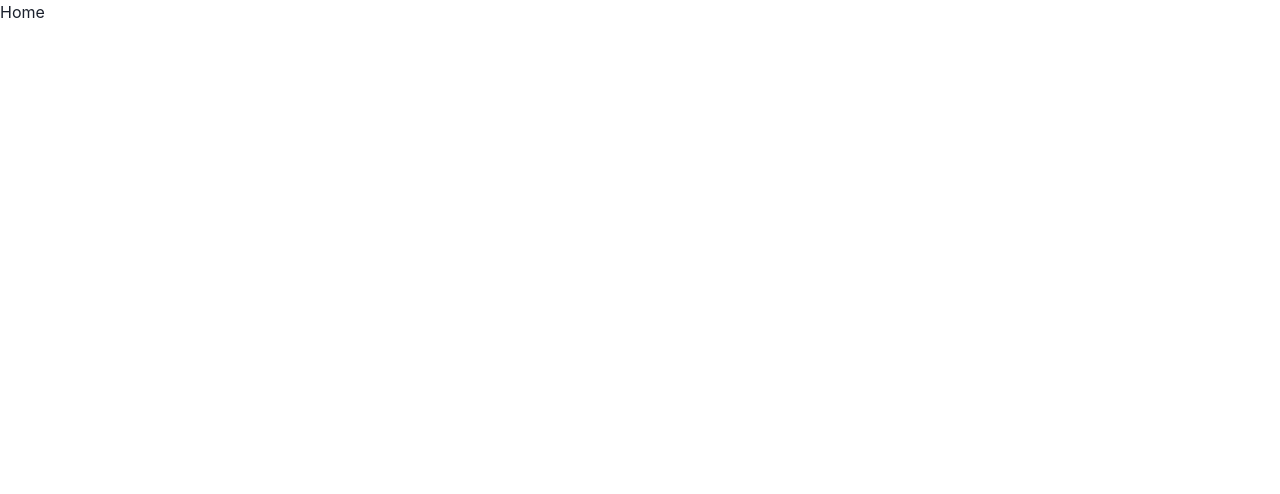
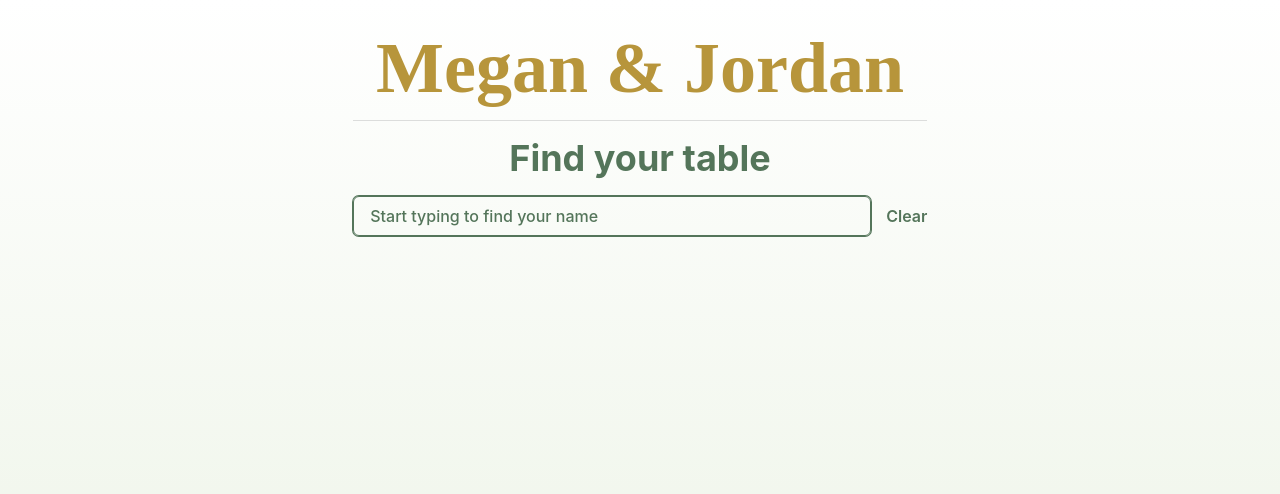
Before and after one commit to stevenroper/megan-jordan-wedding, a React (Create React App) app: page / in a window 1280 px wide. Shown: the top 494 px of the page. Built offline with nearby package versions, Linux system fonts and the light colour scheme.

Commit message:
Adds basic layout for table search
- Removes pages and routing

```diff
--- a/package.json
+++ b/package.json
@@ -18,7 +18,6 @@
     "react": "^17.0.2",
     "react-dom": "^17.0.2",
     "react-icons": "^3.0.0",
-    "react-router-dom": "5",
     "react-scripts": "4.0.3",
     "typescript": "^3.9.5",
     "web-vitals": "^0.2.2"
@@ -46,7 +45,6 @@
     ]
   },
   "devDependencies": {
-    "@types/react-router-dom": "^5.3.2",
     "gh-pages": "^3.2.3",
     "prettier": "^2.4.1"
   }
--- a/public/index.html
+++ b/public/index.html
@@ -24,7 +24,7 @@
       work correctly both with client-side routing and a non-root public URL.
       Learn how to configure a non-root public URL by running `npm run build`.
     -->
-    <title>React App</title>
+    <title>Megan & Jordan 2021</title>
   </head>
   <body>
     <noscript>You need to enable JavaScript to run this app.</noscript>
--- a/src/App.tsx
+++ b/src/App.tsx
@@ -1,18 +1,56 @@
 import React from 'react';
-import { Switch, Redirect, Route } from 'react-router-dom';
-import { Box } from '@chakra-ui/react';
+import {
+  Box,
+  Button,
+  Container,
+  Divider,
+  Flex,
+  Heading,
+  Input,
+} from '@chakra-ui/react';
 
-import Home from './pages/Home';
-import TableLookup from './pages/TableLookup';
+import colors from './constants/colors';
 
-export const App = () => (
-  <Box>
-    <Switch>
-      <Route exact path="/" component={Home} />
-      <Route path="/find-my-table" component={TableLookup} />
-      <Route path="*">
-        <Redirect to="/" />
-      </Route>
-    </Switch>
-  </Box>
-);
+export const App = () => {
+  const [searchTerm, setSearchTerm] = React.useState('');
+
+  return (
+    <Box height="100vh" bgGradient={`linear(to-b, white, ${colors.ivory})`}>
+      <Container paddingTop="2rem">
+        <Heading
+          as="h1"
+          size="4xl"
+          color={colors.gold}
+          fontFamily="serif"
+          textAlign="center"
+        >
+          Megan &amp; Jordan
+        </Heading>
+        <Divider marginY="1rem" borderColor="rgb(200, 200, 200)" />
+        <Heading textAlign="center" marginBottom="1rem" color={colors.green}>
+          Find your table
+        </Heading>
+        <Flex>
+          <Input
+            name="searchTerm"
+            value={searchTerm}
+            placeholder="Start typing to find your name"
+            focusBorderColor={colors.green}
+            _placeholder={{ color: colors.green, fontWeight: '500' }}
+            marginRight="1rem"
+            onChange={(e) => setSearchTerm(e.target.value)}
+            autoFocus
+          />
+          <Button
+            color={colors.green}
+            _focus={{ outlineColor: colors.green }}
+            variant="link"
+            onClick={() => setSearchTerm('')}
+          >
+            Clear
+          </Button>
+        </Flex>
+      </Container>
+    </Box>
+  );
+};
--- /dev/null
+++ b/src/constants/colors.ts
@@ -0,0 +1,9 @@
+const colors = {
+  darkBlue: '#EAF2E3',
+  lightBlue: '#6C91C2',
+  green: '#54755A',
+  gold: '#B7953B',
+  ivory: '#EAF2E3',
+};
+
+export default colors;
--- a/src/index.tsx
+++ b/src/index.tsx
@@ -2,18 +2,15 @@ import { ColorModeScript } from '@chakra-ui/react';
 import * as React from 'react';
 import ReactDOM from 'react-dom';
 import { ChakraProvider, theme } from '@chakra-ui/react';
-import { HashRouter } from 'react-router-dom';
 
 import { App } from './App';
 
 ReactDOM.render(
   <React.StrictMode>
     <ColorModeScript />
-    <HashRouter>
-      <ChakraProvider theme={theme}>
-        <App />
-      </ChakraProvider>
-    </HashRouter>
+    <ChakraProvider theme={theme}>
+      <App />
+    </ChakraProvider>
   </React.StrictMode>,
   document.getElementById('root')
 );
--- a/src/pages/Home/Home.tsx
+++ /dev/null
@@ -1,5 +0,0 @@
-import React from 'react';
-
-const Home = () => <div>Home</div>;
-
-export default Home;
--- a/src/pages/Home/index.ts
+++ /dev/null
@@ -1 +0,0 @@
-export { default } from './Home';
--- a/src/pages/TableLookup/TableLookup.tsx
+++ /dev/null
@@ -1,5 +0,0 @@
-import React from 'react';
-
-const TableLookup = () => <div>Table lookup</div>;
-
-export default TableLookup;
--- a/src/pages/TableLookup/index.ts
+++ /dev/null
@@ -1 +0,0 @@
-export { default } from './TableLookup';
```
Also changed, not shown: public/manifest.json, 1 other file (tests, documents, lock files or other folders).
